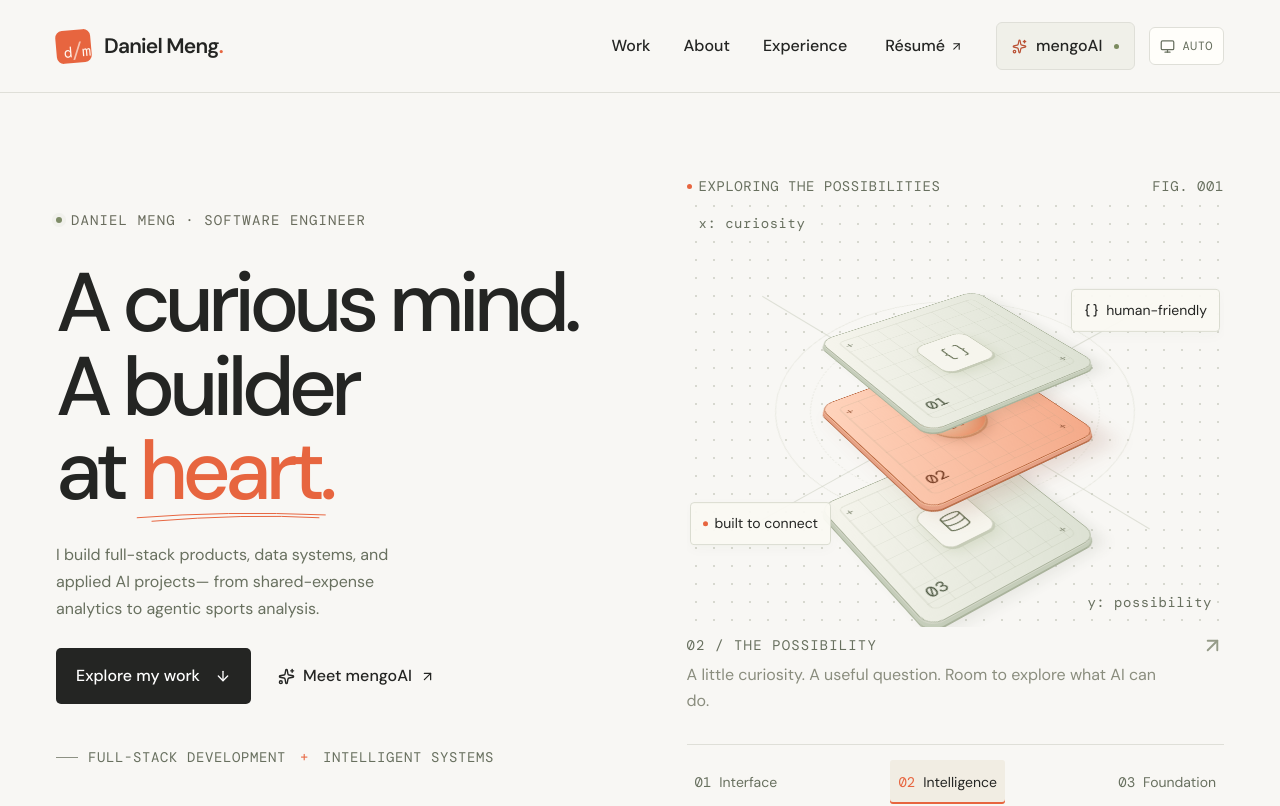
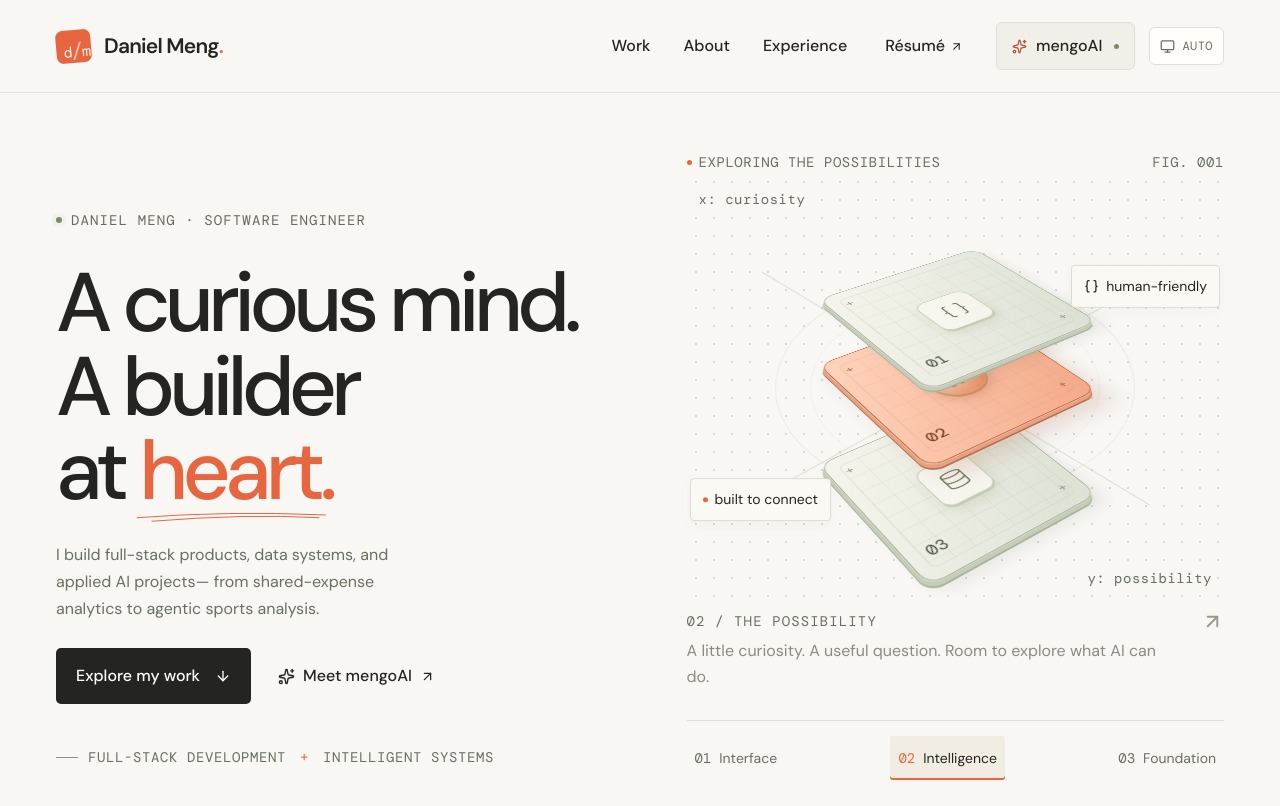
Before and after one commit to danmengo/portfolio-website, a React (Vite) app: page / in a window 1280 px wide. Shown: the top 806 px of the page. Built offline with nearby package versions, Linux system fonts and the light colour scheme.

Commit message:
fix: raise landing diagram to give bottom layers more room

```diff
--- a/src/styles.css
+++ b/src/styles.css
@@ -4179,6 +4179,10 @@ h2 {
 
 /* Make selection distinct from hover and keep every layer inside the stage. */
 .stack-visual .stack-stage { height: 430px; }
+.stack-visual .stack-planes { top: -18px; }
+@media (min-width: 681px) {
+  .hero > .stack-visual { top: -24px; }
+}
 .stack-visual .stack-plane {
   background: linear-gradient(120deg, #f6f5ed, #dce1d3);
   border-color: #aab39c;
```
